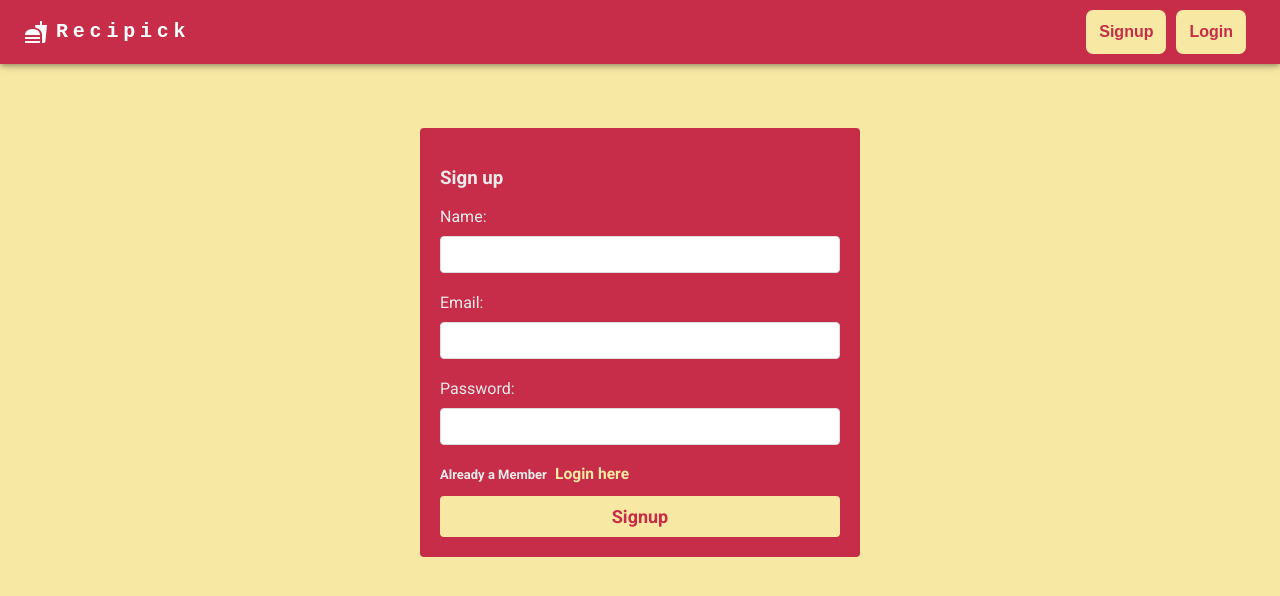
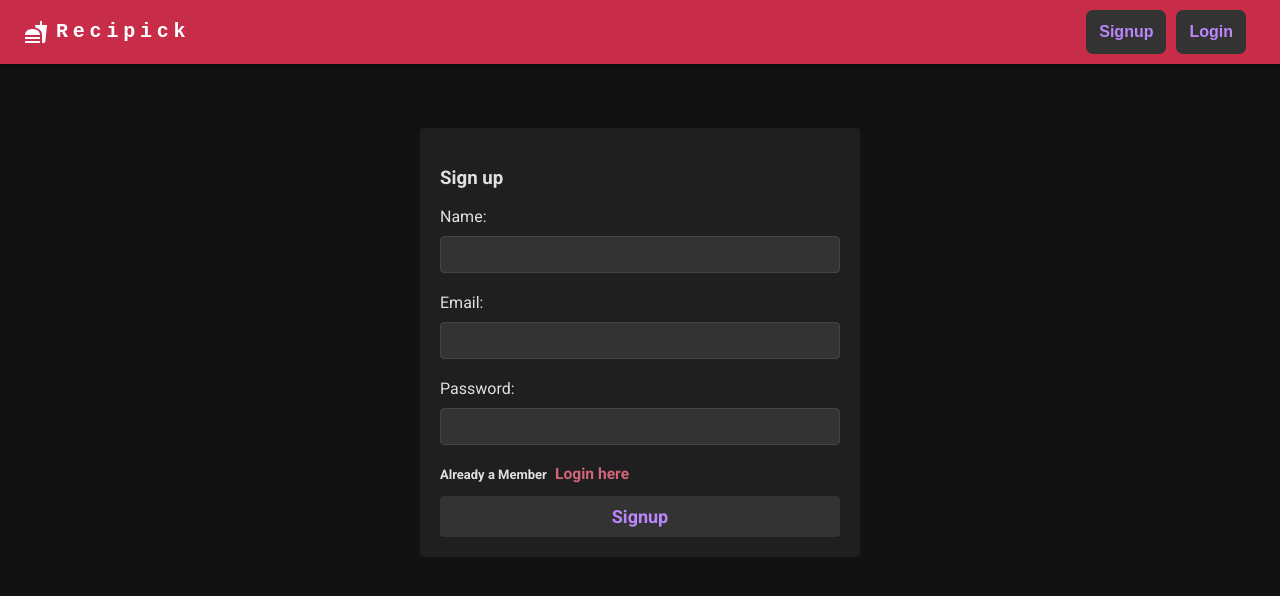
Before and after one commit to Cleverprogrammer-69/RecipeApp, a React (Vite) app in the folder client/: page /signup in a window 1280 px wide. Shown: the top 596 px of the page. Built offline with nearby package versions, Linux system fonts and the light colour scheme; a web font is replaced by a local one.

Commit message:
Update index.css
New styling scheme resting

```diff
--- a/client/src/index.css
+++ b/client/src/index.css
@@ -1,13 +1,22 @@
 @import url('https://fonts.googleapis.com/css2?family=Poetsen+One&family=Roboto:ital,wght@0,100;0,300;0,400;0,500;0,700;0,900;1,100;1,300;1,400;1,500;1,700;1,900&display=swap');
-:root{
-    --secondary:#ebebeb;
-    --primary:#C72C48;
-    --error:#F7E9A3;
+
+:root {
+    --secondary: #e0e0e0; /* Light Gray for text */
+    --primary: #BB86FC; /* Light Purple */
+    --error: #CF6679; /* Soft Red */
+    --background: #121212; /* Very Dark Gray */
+    --card-background: #1F1F1F; /* Dark Gray for cards */
+    --input-background: #333333; /* Dark Gray for input fields */
+    --input-border: #444444; /* Darker Gray for input borders */
+    --button-background: #BB86FC; /* Light Purple for buttons */
+    --button-text: #121212; /* Very Dark Gray for button text */
+    --placeholder-text: #707070; /* Gray for placeholder text */
 }
-body{
+
+body {
     margin: 0;
-  background: var(--error);
-  font-family: "Roboto";
+    background: var(--background);
+    font-family: "Roboto", sans-serif;
     color: var(--secondary);
 }
 
@@ -16,18 +25,18 @@ body{
     display: flex;
     justify-content: center;
     align-items: center;
-  background: linear-gradient(180deg, var(--primary), var(--error));
+    background: linear-gradient(180deg, var(--primary), var(--background));
 }
 
 .welcome-content {
     text-align: center;
-  color: white;
+    color: var(--secondary);
 }
 
-.welcome-container h1,.welcome-container h3 {
-  /* background: linear-gradient(135deg, var(--primary), var(--error)); */
+.welcome-container h1, .welcome-container h3 {
     -webkit-background-clip: text;
-  /* color: transparent; */
+    color: transparent;
+    background: linear-gradient(135deg, var(--primary), var(--background));
 }
 
 .welcome-container h1 {
@@ -44,9 +53,9 @@ body{
     margin-top: 20px;
     padding: 15px 30px;
     font-size: 1.2rem;
-  color: var(--primary);
-  background-color: var(--secondary);
-  border: 2px solid var(--primary);
+    color: var(--button-text);
+    background-color: var(--button-background);
+    border: 2px solid var(--button-background);
     border-radius: 5px;
     cursor: pointer;
     transition: background-color 0.3s, color 0.3s;
@@ -56,125 +65,147 @@ body{
     background-color: var(--primary);
     color: var(--secondary);
 }
-.navbar{
+
+.navbar {
     background: var(--primary);
 }
-.navBtnContainer{
+
+.navBtnContainer {
     display: flex;
     align-items: center;
     margin-left: auto !important;
 }
-.navBtnContainer button{
+
+.navBtnContainer button {
     padding: 10px;
-  background-color: var(--error);
-  color:var(--primary);
-  border: 3px solid var(--error);
+    background-color: var(--input-background);
+    color: var(--primary);
+    border: 3px solid var(--input-background);
     border-radius: 7px;
     font-weight: 600;
     font-size: medium;
     margin-right: 10px !important;
     cursor: pointer;
-  transition: background-color 0.3s, color 0.3s ;
+    transition: background-color 0.3s, color 0.3s;
 }
-.navBtnContainer button:hover{
+
+.navBtnContainer button:hover {
     background-color: var(--primary);
-  color: var(--error);
+    color: var(--input-background);
 }
-@media (max-width:768px) {
-  .navBtnContainer button{
+
+@media (max-width: 768px) {
+    .navBtnContainer button {
         padding: 6px;
     }
 }
-.avatar{
+
+.avatar {
     border-radius: 50% !important;
 }
-.recipe_details{
-  background-color: var(--primary);
-  width:400px;
-  height:400px;
+
+.recipe_details {
+    background-color: var(--card-background);
+    width: 400px;
+    height: 400px;
     margin: 8px auto;
     border-radius: 20px;
     padding: 20px;
 }
-.recipeImg{
+
+.recipeImg {
     width: 390px;
     height: 200px;
     border-radius: 10px;
 }
-.recipeActions{
+
+.recipeActions {
     display: flex;
     align-items: center;
-  justify-content: right ;
-  /* margin-left: auto; */
+    justify-content: right;
 }
-.recipeActions button{
+
+.recipeActions button {
     margin: 2px 2px;
     padding: 10px;
-  background-color: var(--error);
-  border: 1px solid var(--error);
+    background-color: var(--input-background);
+    border: 1px solid var(--input-background);
     color: var(--primary);
     border-radius: 4px;
     font-size: medium;
     font-weight: 700;
-  transition: background-color 0.3s, color 0.3s ;
+    transition: background-color 0.3s, color 0.3s;
     cursor: pointer;
 }
-.recipeActions button:hover{
-  color: var(--error);
+
+.recipeActions button:hover {
+    color: var(--input-background);
     background-color: var(--primary);
 }
-.postActions{
+
+.postActions {
     display: flex;
     align-items: center;
     font-size: large;
     font-weight: 600;
     margin-top: 3px;
-  color: var(--error);
+    color: var(--input-background);
     justify-content: space-between;
 }
-.postActions span{
+
+.postActions span {
     margin-left: 4px;
 }
-.postActions .actionBtns{
+
+.postActions .actionBtns {
     display: flex;
     align-items: center;
 }
-@media (max-width:767px) {
-  .recipe_details{
+
+@media (max-width: 767px) {
+    .recipe_details {
         width: 90%;
         max-width: 400px;
         height: 100%;
         max-height: 900px;
-    /* box-sizing: border-box; */
         border-radius: 0px !important;
         margin-bottom: 5px;
         border-bottom: 2px solid var(--secondary);
     }
-  .recipeImg{
+
+    .recipeImg {
         width: 100%;
         max-width: 390px;
         height: 220px;
-
     }
 }
+
 label, input {
     display: block;
 }
+
 input {
     padding: 10px;
     margin-top: 10px;
     margin-bottom: 20px;
     width: 100%;
-  border: 1px solid #ddd;
+    background-color: var(--input-background);
+    border: 1px solid var(--input-border);
     border-radius: 4px;
     box-sizing: border-box;
+    color: var(--secondary);
 }
+
+input::placeholder {
+    color: var(--placeholder-text);
+}
+
 form button {
-  background: var(--error);
+    background: var(--input-background);
     border: 0;
     color: var(--primary);
     padding: 10px;
-  font-family: "roboto";
+    font-family: "Roboto", sans-serif;
     border-radius: 4px;
     cursor: pointer;
     display: block;
@@ -182,12 +213,13 @@ form button {
     text-align: center;
     font-weight: 600;
     font-size: large;
-  transition: background-color 0.3s, color 0.3s ;
+    transition: background-color 0.3s, color 0.3s;
 }
-form button:hover{
-  color: var(--error);
+
+form button:hover {
+    color: var(--input-background);
     background-color: var(--primary);
-  border: 2px solid var(--error);
+    border: 2px solid var(--input-background);
 }
 
 div.error {
@@ -198,48 +230,53 @@ div.error {
     border-radius: 4px;
     margin: 20px 0;
 }
+
 form.signup, form.login, form.recipeForm {
     max-width: 400px;
     margin: 10% auto;
     padding: 20px;
-  background: var(--primary);
+    background: var(--card-background);
     border-radius: 4px;
 }
+
 @media (max-width: 768px) {
     form.signup, form.login, form.recipeForm {
         height: 100vh;
-    margin:0;
+        margin: 0;
         margin-left: auto;
         margin-top: 10%;
         padding: 20px;
-    /* box-sizing: border-box; */
-
     }
 }
-#SignupMsg{
-  font-weight:600;
-  font-size:13px;
+
+#SignupMsg {
+    font-weight: 600;
+    font-size: 13px;
 }
-#LoginMsg{
-  font-weight:600;
-  font-size:13px;
+
+#LoginMsg {
+    font-weight: 600;
+    font-size: 13px;
 }
-#SignupMsg a,#LoginMsg a{
+
+#SignupMsg a, #LoginMsg a {
     text-decoration: none;
     color: var(--error);
     margin-left: 5px;
     font-weight: 700;
     font-size: larger;
 }
-.pageHeadings{
+
+.pageHeadings {
     margin-top: 6%;
     color: var(--primary);
     text-align: center;
     font-size: xx-large;
     font-weight: 900;
 }
-@media (max-width:767px) {
-  .pageHeadings{
+
+@media (max-width: 767px) {
+    .pageHeadings {
         margin-top: 20%;
     }
 }
```
Lines whose indentation alone changed are shown as unchanged.
